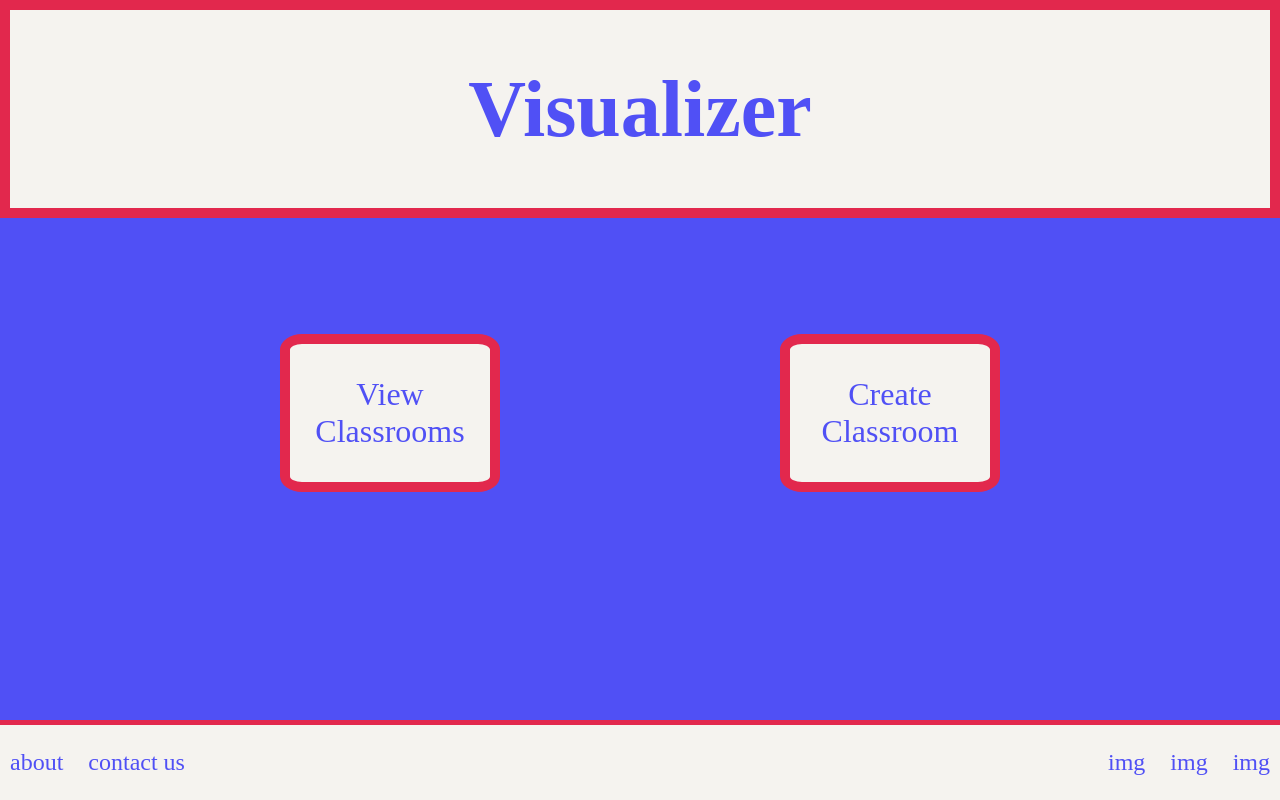
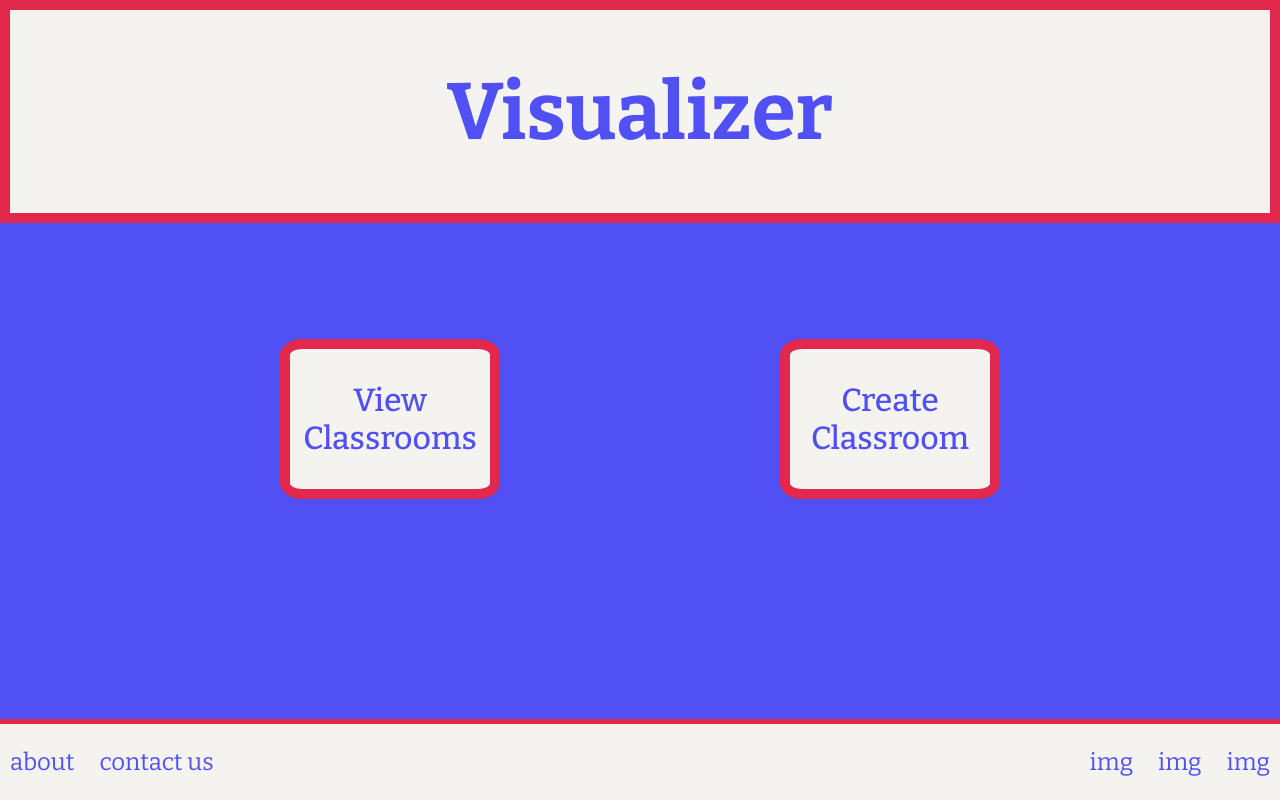
Before and after one commit to inherentspice/Student-Progress-Visualizer, a Django app: page / in a window 1280 px wide. Run offline with Django 4.2, Linux system fonts and the light colour scheme.

Commit message:
changed default font-family and weight of a tags

```diff
--- a/visualizer/static/stylesheet.css
+++ b/visualizer/static/stylesheet.css
@@ -3,7 +3,7 @@
   --secondary-color: rgb(226, 40, 77);
   --color-white: rgb(245, 243, 239);
   list-style: none;
-  text-decoration: none;
+  font-family: 'Bitter', 'Tahoma', 'sans-serif';
 }
 
 html {
@@ -111,4 +111,5 @@ a, a:hover, a:visited, a:link, a:active, a:-webkit-any-link{
   text-decoration: none;
   color: var(--primary-color);
   text-align: center;
+  font-weight: 500;
 }
--- a/visualizer/templates/core/home.html
+++ b/visualizer/templates/core/home.html
@@ -6,6 +6,9 @@
     <meta charset="utf-8">
     <title>Student Visualizer</title>
     <link rel="stylesheet" type="text/css" href="{% static 'stylesheet.css' %}"/>
+    <link rel="preconnect" href="https://fonts.googleapis.com">
+    <link rel="preconnect" href="https://fonts.gstatic.com" crossorigin>
+    <link href="https://fonts.googleapis.com/css2?family=Bitter:wght@400;500;600;700&display=swap" rel="stylesheet">
   </head>
   <body>
     <div class="main">
```
